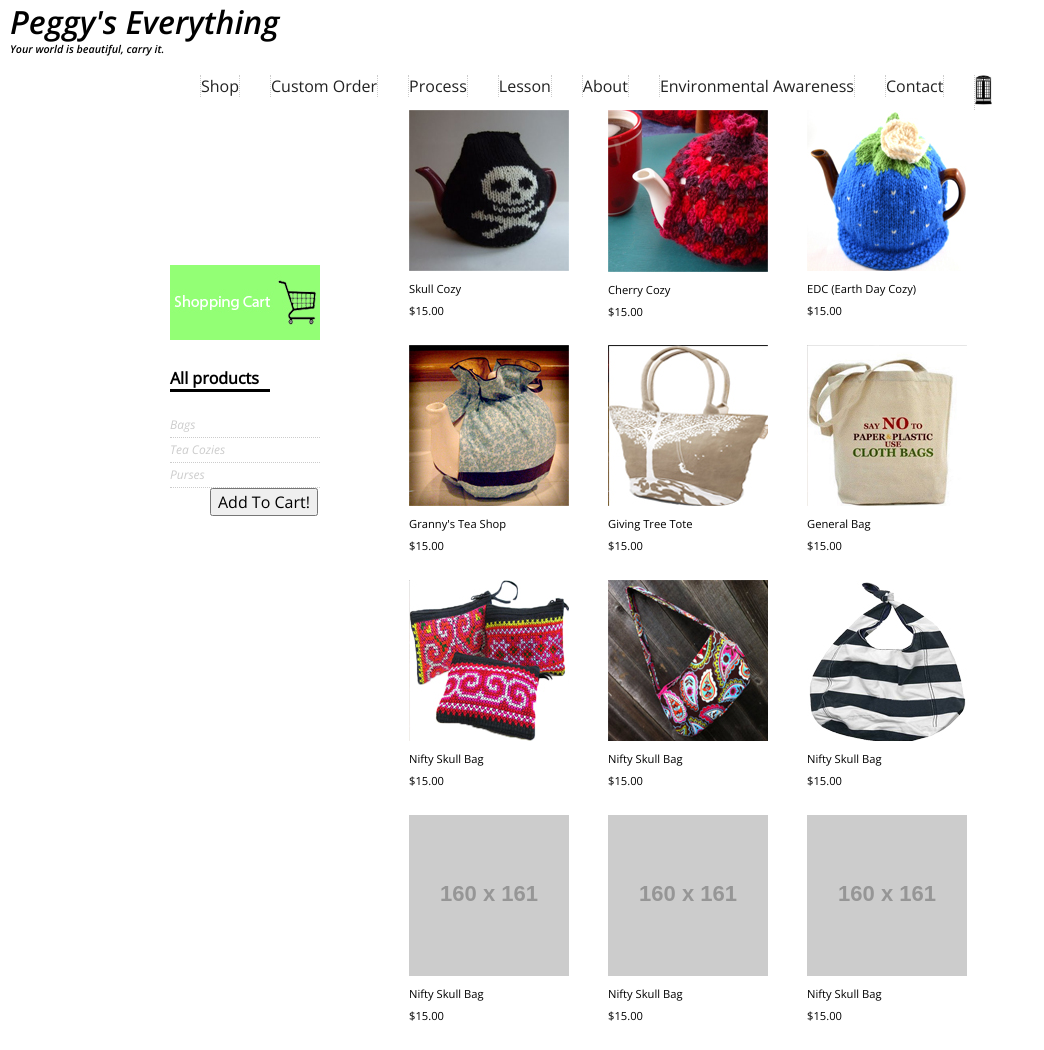
After one commit to Kinudin/Peggys-Everything, a PHP site: page /shop.php in a window 1280 px wide. The commit adds this page. Shown: the whole page, without its empty margins (0-1044 px from the left). Run offline with PHP 8.4, Linux system fonts and the light colour scheme; grey boxes labelled with a size stand in for pictures from a placeholder-image service; some libraries are stand-ins or nearby versions.

Commit message:
Week 10 Update
Adding navigation.php
updated shop.php
refined work on shop detail page.

```diff
--- /dev/null
+++ b/navigation.php
@@ -0,0 +1,23 @@
+<div class="tagLine">
+		<a href="index.php"><h1>Peggy's Everything</h1>
+		<h6>Your world is beautiful, carry it.</h6>
+		</a>
+</div>
+	<nav>
+		<ul class="dropdown">
+			<li><a href="shop.php">Shop</a>
+				<ul>
+					<li><a href="bags.php">Bags</a></li>
+					<li><a href="teacozies.php">Tea Cozies</a></li>
+					<li><a href="purses.php">Purses</a></li>
+				</ul>
+			</li>
+			<li><a href="customorder.php">Custom Order</a></li>
+			<li><a href="process.php">Process</a></li>
+			<li><a href="lesson.php">Lesson</a></li>
+			<li><a href="about.php">About</a></li>
+			<li><a href="enviro.php">Environmental Awareness</a></li>
+			<li><a href="contact.php">Contact</a></li>
+			<li><a href="index.php"><img src="images/callbox.jpg" alt="" height="30px"></a></li>
+		</ul>
+	</nav>
--- a/script.js
+++ b/script.js
@@ -8,7 +8,7 @@ $(".item").hover(
   },
   function () {
     $(this).removeClass('hover');
-    console.log(this + 'Unhovered!');
+    console.log('Unhovered!');
   }
 );
 
@@ -37,18 +37,3 @@ $(".item").hover(
             });
         });
 }
-
-    /*
-        //  Shop Mimicing Functionality
-        //  Define variables
-        //  Press button moves cartValue up 1
-        //  Press a clear button that resets the value
-        //  Needs to work consistently across all page views
-    */
-// localStorage.cartValue = 1;
-// console.log('cartValue: ' + cartValue);
-var cartValue = 12;
-function addItem(){
-	localStorage.setItem(cartValue, 1);
-	console.log(localStorage.key(0));
-}
--- /dev/null
+++ b/shop.php
@@ -0,0 +1,95 @@
+<!doctype html>
+<html lang="en">
+<head>
+	<meta charset="UTF-8">
+	<title>Random Fashion Bag</title>
+	<link rel="stylesheet" href="reset.css">
+	<link rel="stylesheet" href="styles.css">
+<link href='http://fonts.googleapis.com/css?family=Open+Sans:300italic,600italic,400' rel='stylesheet' type='text/css'>
+
+	 <script src="jquery.js"></script>
+</head>
+<body>
+	<?
+	include 'navigation.php';
+	?>
+	<div class="container">
+		<div class="shoppingMenu">
+			<img src="images/shoppingcart.jpg" alt="150x75">
+			<h4>All products</h4>
+			<ul>
+				<li><a href="bags.html">Bags</a></li>
+				<li><a href="teacozies.html">Tea Cozies</a></li>
+				<li><a href="purses.html">Purses</a></li>
+								<button onclick="addItem()">Add To Cart!</button>
+
+			</ul>
+		</div>
+		<div class="shopPage">
+			<div class="item">
+				<img src="images/skullCozy.jpg" alt="171x228" /> <span class="prodImage"></span>
+				<span>Skull Cozy</span><br>
+				<span class="prodPrice">$15.00</span>
+			</div>
+			<div class="item">
+				<img src="images/cherryCozy.jpg" alt="150x75" /> <span class="prodImage"></span>
+				<span>Cherry Cozy</span><br>
+				<span class="prodPrice">$15.00</span>
+			</div>
+
+			<div class="item">
+				<img src="images/EDCCozy.jpg" alt="150x75" /> <span class="prodImage"></span>
+				<span class="prodName">EDC (Earth Day Cozy)</span><br><span class="prodNum"></span>
+				<span class="prodPrice">$15.00</span>
+			</div>
+			<div class="item">
+				<img src="images/grannysTeaShop.jpg" alt="150x75" /> <span class="prodImage"></span>
+				<span class="prodName">Granny's Tea Shop</span><br><span class="prodNum"></span>
+				<span class="prodPrice">$15.00</span>
+			</div>
+			<div class="item">
+				<img src="images/givingTreeTote.jpg" alt="150x75" /> <span class="prodImage"></span>
+				<span class="prodName">Giving Tree Tote</span><br><span class="prodNum"></span>
+				<span class="prodPrice">$15.00</span>
+			</div>
+			<div class="item">
+				<img src="images/genBag.jpg" alt="150x75" /> <span class="prodImage"></span>
+				<span class="prodName">General Bag</span><br><span class="prodNum"></span>
+				<span class="prodPrice">$15.00</span>
+			</div>
+					<div class="item">
+				<img src="images/beadedBags.jpg" alt="150x75" /> <span class="prodImage"></span>
+				<span class="prodName">Nifty Skull Bag</span><br><span class="prodNum"></span>
+				<span class="prodPrice">$15.00</span>
+			</div>
+			<div class="item">
+				<img src="images/wallBag.jpg" alt="150x75" /> <span class="prodImage"></span>
+				<span class="prodName">Nifty Skull Bag</span><br><span class="prodNum"></span>
+				<span class="prodPrice">$15.00</span>
+			</div>
+			<div class="item">
+				<img src="images/fashionBag.jpg" alt="150x75" /> <span class="prodImage"></span>
+				<span class="prodName">Nifty Skull Bag</span><br><span class="prodNum"></span>
+				<span class="prodPrice">$15.00</span>
+			</div>
+			<div class="item">
+				<img src="http://placehold.it/160x161" alt="150x75" /> <span class="prodImage"></span>
+				<span class="prodName">Nifty Skull Bag</span><br><span class="prodNum"></span>
+				<span class="prodPrice">$15.00</span>
+			</div>
+			<div class="item">
+				<img src="http://placehold.it/160x161" alt="150x75" /> <span class="prodImage"></span>
+				<span class="prodName">Nifty Skull Bag</span><br><span class="prodNum"></span>
+				<span class="prodPrice">$15.00</span>
+			</div>
+			<div class="item">
+				<img src="http://placehold.it/160x161" alt="150x75" /> <span class="prodImage"></span>
+				<span class="prodName">Nifty Skull Bag</span><br><span class="prodNum"></span>
+				<span class="prodPrice">$15.00</span>
+			</div>
+		</div>
+	</div>
+	<script src="script.js"></script>
+
+</body>
+</html>
--- a/styles.css
+++ b/styles.css
@@ -151,14 +151,12 @@ nav a {	text-decoration: none;
 
 
 
-.prodImage{
-	float: left;
-	/*margin-top: 100px;*/
+.productImage{
+	float: right;
+	width: 300px;
 }
 
-.prodImage img {
-	margin-left: 50px;
-}
+
 
 .shopPage {
 	float: left;
@@ -215,7 +213,6 @@ nav a {	text-decoration: none;
 
 .caption {
 	font-size: .75em;
-	/*text-align: justify;*/
 	margin-top: -5px;
 	line-height: .85em;
 	font-weight: 400;
@@ -226,7 +223,7 @@ nav a {	text-decoration: none;
 	padding:2px 10px 10px 10px;
 }
 
-.rightColumn{
+.rightColumn {
 	float: right;
 	/*width: 250px;*/
 }
```
Also changed, not shown: about.php (added, +30 -0 lines), enviro.php (added, +42 -0 lines), includes/_header.php (added, +23 -0 lines), index.php (added, +44 -0 lines), pursedetail.php (added, +70 -0 lines), shop_pursedetail.php (added, +82 -0 lines), images/cozies/skullCozy1.jpg (added), images/cozies/skullCozy2.jpg (added), images/cozies/skullCozy3.jpg (added), 5 other files.
